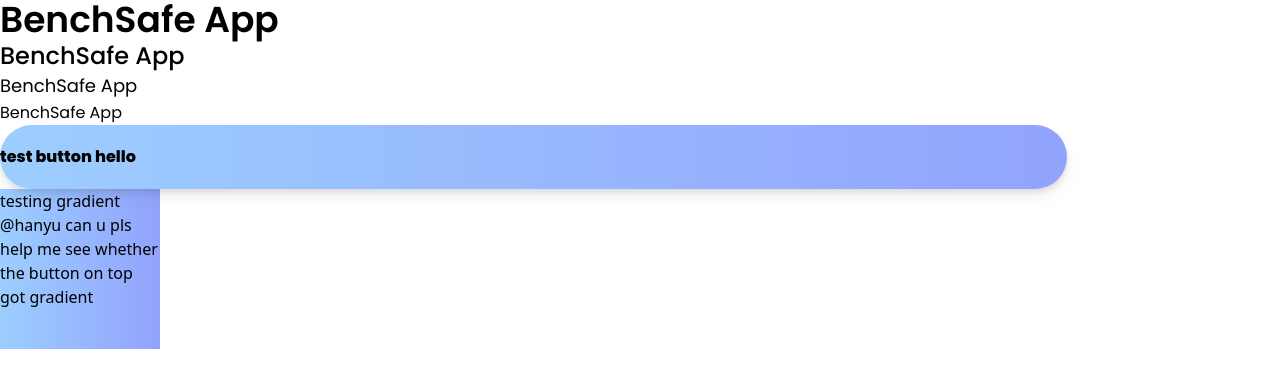
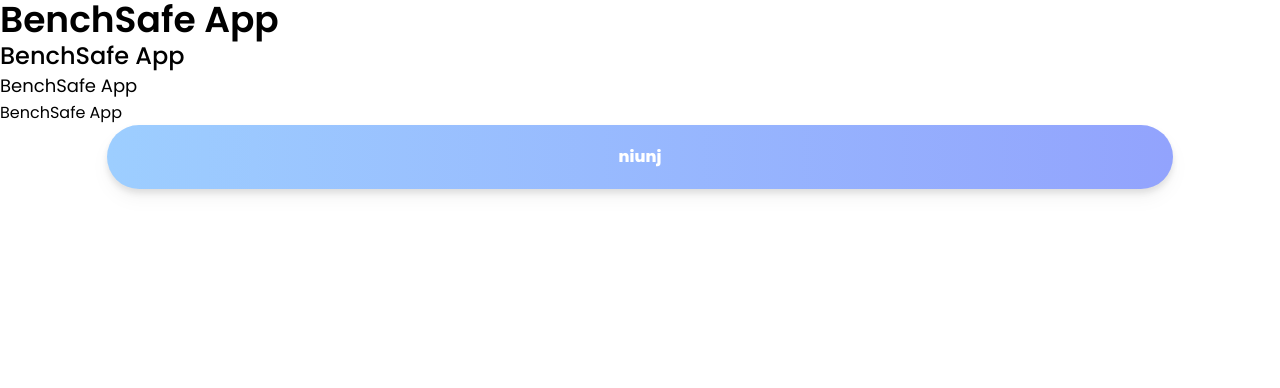
Before and after one commit to ongjx16/BenchSafe, a Next.js app in the folder benchsafeweb/: page / in a window 1280 px wide. Shown: the top 388 px of the page. Built offline with nearby package versions, Linux system fonts and the light colour scheme.

Commit message:
button style

```diff
--- a/benchsafeweb/src/components/Button.js
+++ b/benchsafeweb/src/components/Button.js
@@ -2,11 +2,12 @@
 export default function Button({ text = "Button", onClickHandler, className }) {
     return (
         <button
-            className={`${className} text-black flex w-5/6 items-center rounded-full hover:scale-105 transition-all duration-150 ease-linear bg-gradient-to-r from-blue-300 to-blue-600 drop-shadow-lg `}
+            className={`${className} text-white w-5/6 items-center rounded-full hover:scale-105 transition-all duration-150 ease-linear bg-gradient-to-r from-blue-300 to-blue-600 drop-shadow-lg `}
             onClick={onClickHandler}>
-            <p className="font-poppins font-bold py-5">
-                {text} hello
+            <p className="font-poppins font-bold py-5 text-center w-full">
+                {text}
             </p>
         </button>
+
     );
 };
--- a/benchsafeweb/src/pages/index.js
+++ b/benchsafeweb/src/pages/index.js
@@ -16,14 +16,9 @@ export default function Home() {
         <text>
           BenchSafe App
         </text>
-        <div className = "w-screen" >
-          <Button text="test button"/>
+        <div className = "w-screen flex justify-center" >
+          <Button text="niunj"/>
         </div>
-        <div className = "w-40 h-40 bg-gradient-to-r from-blue-300 to-blue-600">
-          testing gradient @hanyu can u pls help me see whether the button on top got gradient
-        </div>
-
-
       </div>
     </>
   )
--- a/benchsafeweb/tailwind.config.js
+++ b/benchsafeweb/tailwind.config.js
@@ -8,6 +8,7 @@ module.exports = {
       },
       colors: {
         black: "#000000",
+        white: "#FFFFFF",
         purple: {
           300: "#C58BF2", //words (gradient right)
           200: "#EEA4CE" //(gradient left)
```
